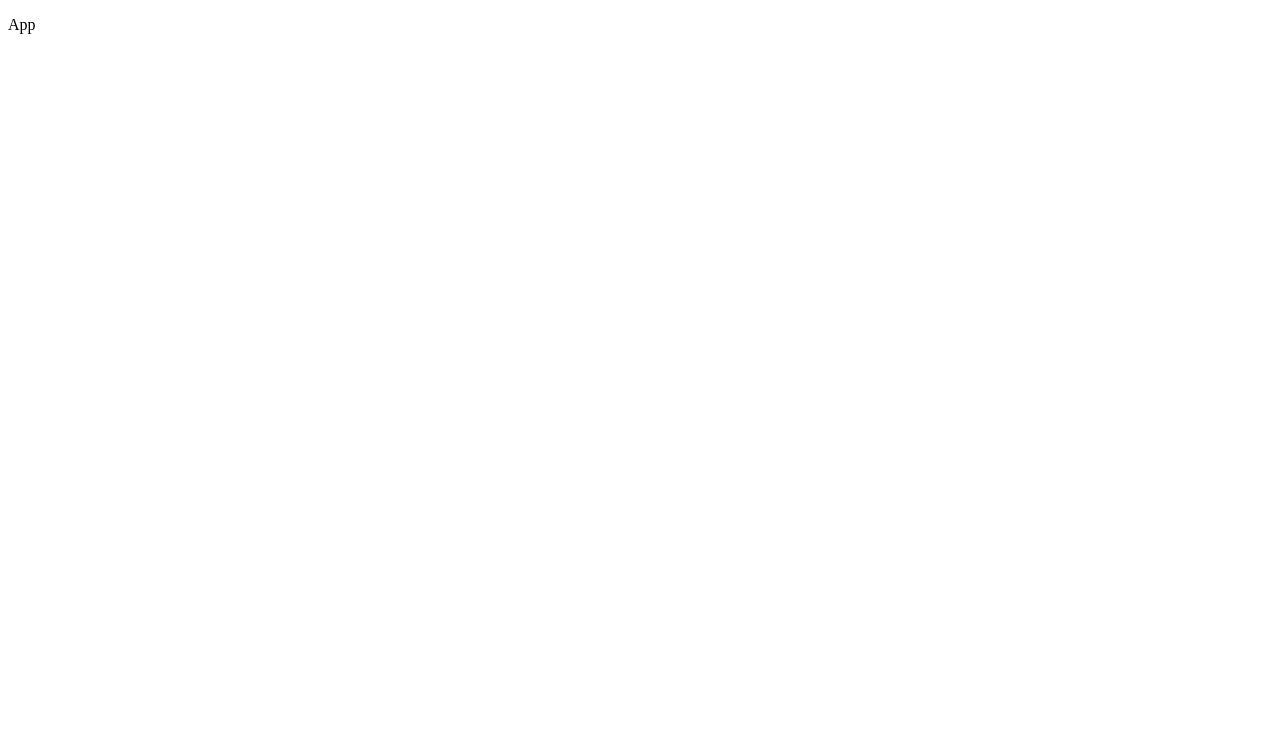
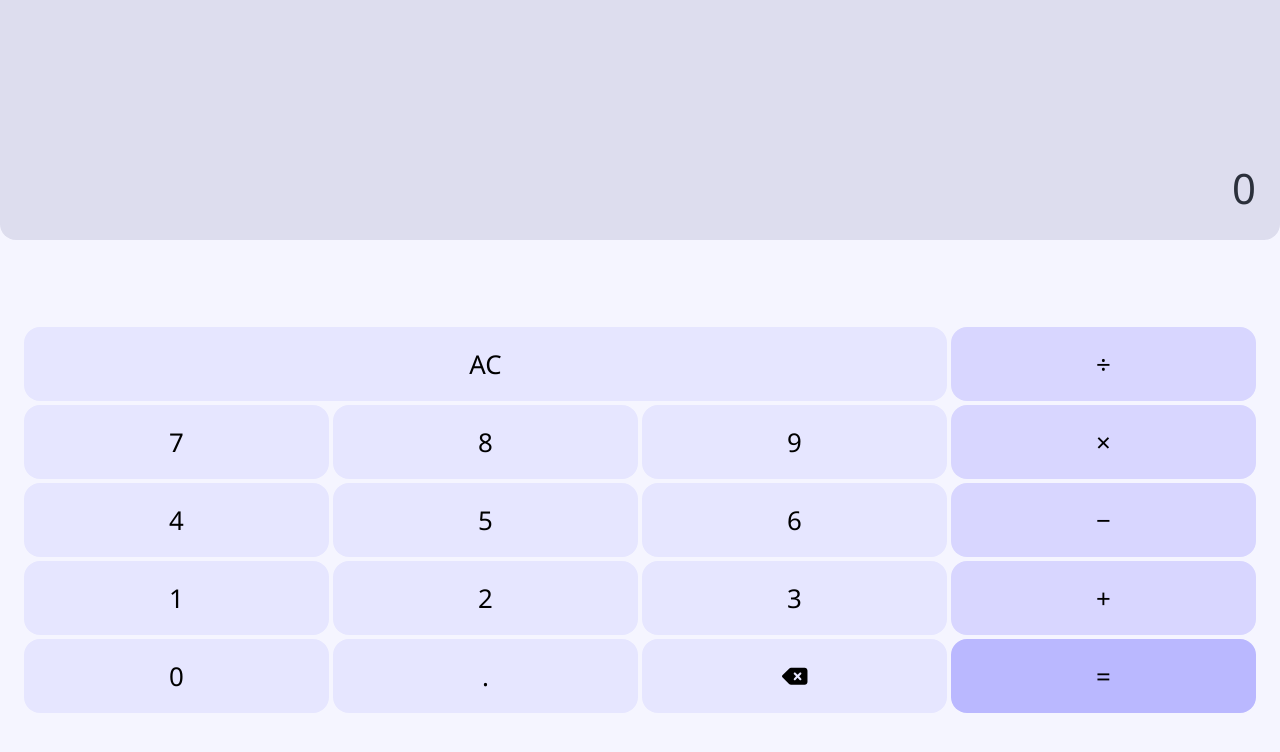
Before and after one commit to danieldevcode/calculator, a React (Vite) app: page / in a window 1280 px wide. Shown: the top 752 px of the page. Built offline with nearby package versions, Linux system fonts and the light colour scheme.

Commit message:
- UI components and styles

```diff
--- a/package.json
+++ b/package.json
@@ -10,8 +10,12 @@
     "preview": "vite preview"
   },
   "dependencies": {
+    "@fortawesome/fontawesome-svg-core": "^6.4.2",
+    "@fortawesome/free-solid-svg-icons": "^6.4.2",
+    "@fortawesome/react-fontawesome": "^0.2.0",
     "react": "^18.2.0",
-    "react-dom": "^18.2.0"
+    "react-dom": "^18.2.0",
+    "sass": "^1.69.3"
   },
   "devDependencies": {
     "@types/react": "^18.2.15",
--- a/src/App.jsx
+++ b/src/App.jsx
@@ -1,5 +1,16 @@
+import { useState } from "react";
+import Controls from "./components/Controls";
+import Screen from "./components/Screen";
+import "./styles/calculator.scss";
+
 function App() {
-  return <p>App</p>;
+  const [expression, setExpression] = useState("");
+  return (
+    <div className="calculator">
+      <Screen expression={expression} />
+      <Controls expression={expression} setExpression={setExpression} />
+    </div>
+  );
 }
 
 export default App;
--- /dev/null
+++ b/src/components/Button.jsx
@@ -0,0 +1,9 @@
+function Button({ content, className, onClick }) {
+  return (
+    <button className={`button ${className}`} onClick={onClick}>
+      {content}
+    </button>
+  );
+}
+
+export default Button;
--- /dev/null
+++ b/src/components/Controls.jsx
@@ -0,0 +1,56 @@
+import Button from "./Button";
+import { FontAwesomeIcon } from "@fortawesome/react-fontawesome";
+import { faDeleteLeft } from "@fortawesome/free-solid-svg-icons";
+
+function Controls({ expression, setExpression }) {
+  // Hacer una subsexpression separada por los simbolos
+  // Asi tambien controlo los puntos por subexpresion
+
+  // REFACTOR:
+  function handleButton(e) {
+    const char = e.target.textContent;
+    const prevChar = expression.slice(-1);
+    const isNumber = Number.isInteger(Number(char));
+
+    if (isNumber) updateExpression(char);
+    else if (char == "AC") setExpression("");
+    else if (expression != "") replaceOperator(char);
+  }
+
+  function updateExpression(char) {
+    setExpression((prevExpression) => prevExpression.concat(char));
+  }
+
+  function replaceOperator(operator) {
+    setExpression((prev) => {
+      const prevCharIsNumber = Number.isInteger(Number(prev.slice(-1)));
+      if (prevCharIsNumber) return prev.concat(operator);
+      else return prev.slice(0, -1).concat(operator);
+    });
+  }
+
+  return (
+    <div className="controls">
+      <Button content="AC" className="ac" onClick={handleButton} />
+      <Button content="&#247;" className="operator" onClick={handleButton} />
+      <Button content="7" onClick={handleButton} />
+      <Button content="8" onClick={handleButton} />
+      <Button content="9" onClick={handleButton} />
+      <Button content="&#215;" className="operator" onClick={handleButton} />
+      <Button content="4" onClick={handleButton} />
+      <Button content="5" onClick={handleButton} />
+      <Button content="6" onClick={handleButton} />
+      <Button content="&#8722;" className="operator" onClick={handleButton} />
+      <Button content="1" onClick={handleButton} />
+      <Button content="2" onClick={handleButton} />
+      <Button content="3" onClick={handleButton} />
+      <Button content="&#43;" className="operator" onClick={handleButton} />
+      <Button content="0" onClick={handleButton} />
+      <Button content="." onClick={handleButton} />
+      <Button content={<FontAwesomeIcon icon={faDeleteLeft} size="sm" />} />
+      <Button content="&#61;" className="equal" />
+    </div>
+  );
+}
+
+export default Controls;
--- /dev/null
+++ b/src/components/Screen.jsx
@@ -0,0 +1,10 @@
+function Screen({ expression }) {
+  return (
+    <div className="screen">
+      <p className="formula">{expression}</p>
+      <p className="result">0</p>
+    </div>
+  );
+}
+
+export default Screen;
--- /dev/null
+++ b/src/styles/_base.scss
@@ -0,0 +1,16 @@
+@import "variables";
+
+:root {
+  font-size: 16px;
+}
+
+* {
+  box-sizing: border-box;
+  padding: 0;
+  margin: 0px;
+}
+
+body {
+  font-family: $primary-font;
+  color: $font-color;
+}
--- /dev/null
+++ b/src/styles/_button.scss
@@ -0,0 +1,37 @@
+@import "variables";
+@import "functions";
+
+@mixin btn-bg($color) {
+  background-color: $color;
+  &:hover {
+    cursor: pointer;
+    background-color: darken($color, 3%);
+  }
+
+  &:active {
+    background-color: darken($color, 3%);
+  }
+}
+
+.button {
+  border: none;
+  border-radius: 16px;
+
+  font-family: $primary-font;
+  font-size: fs(1);
+
+  background-color: $numbers-color;
+  @include btn-bg($numbers-color);
+
+  &.ac {
+    grid-column: 1 / 4;
+  }
+
+  &.operator {
+    @include btn-bg($operators-color);
+  }
+
+  &.equal {
+    @include btn-bg($equal-color);
+  }
+}
--- /dev/null
+++ b/src/styles/_controls.scss
@@ -0,0 +1,10 @@
+@use "button";
+
+.controls {
+  display: grid;
+  align-self: center;
+  grid-template-columns: repeat(4, 1fr);
+  grid-template-rows: repeat(5, 74px);
+  gap: 4px;
+  padding: 24px;
+}
--- /dev/null
+++ b/src/styles/_functions.scss
@@ -0,0 +1,5 @@
+@import "variables";
+
+@function fs($multiplier) {
+  @return calc(1rem * pow($golden-ratio, $multiplier));
+}
--- /dev/null
+++ b/src/styles/_screen.scss
@@ -0,0 +1,20 @@
+@import "variables";
+@import "functions";
+
+.screen {
+  display: flex;
+  flex-direction: column;
+  justify-content: flex-end;
+  padding: 24px;
+  border-radius: 0 0 16px 16px;
+  background-color: $screen-color;
+  text-align: right;
+
+  .formula {
+    font-size: fs(3);
+  }
+
+  .result {
+    font-size: fs(2);
+  }
+}
--- /dev/null
+++ b/src/styles/_variables.scss
@@ -0,0 +1,14 @@
+@import url("https://fonts.googleapis.com/css2?family=Noto+Sans:wght@400;700&display=swap");
+
+// Colors
+$primary-color: hsl(242, 100%, 76%);
+$screen-color: change-color($primary-color, $saturation: 35%, $lightness: 90%);
+$numbers-color: change-color($primary-color, $lightness: 95%);
+$operators-color: change-color($primary-color, $lightness: 92%);
+$equal-color: change-color($primary-color, $lightness: 86%);
+$bg-color: change-color($primary-color, $lightness: 98%);
+$font-color: hsl(220, 15%, 20%);
+
+// Fonts
+$primary-font: "Noto Sans", sans-serif;
+$golden-ratio: 1.618;
--- /dev/null
+++ b/src/styles/calculator.scss
@@ -0,0 +1,12 @@
+@use "base";
+@use "screen";
+@use "controls";
+@import "variables";
+
+.calculator {
+  display: grid;
+  height: 100svh;
+  grid-template-columns: 1fr;
+  grid-template-rows: 30% auto;
+  background-color: $bg-color;
+}
```
Also changed, not shown: 1 other file (tests, documents, lock files or other folders).
